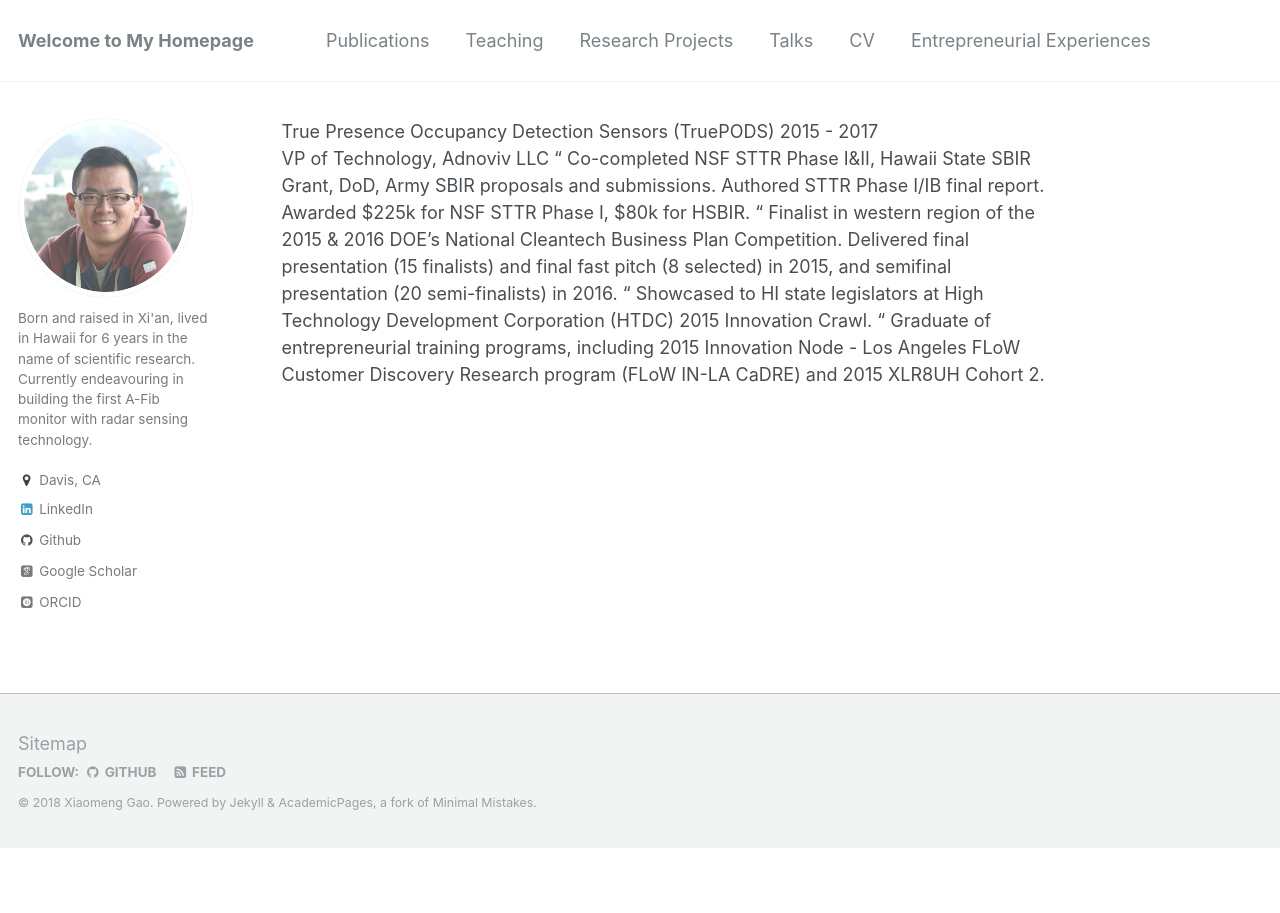
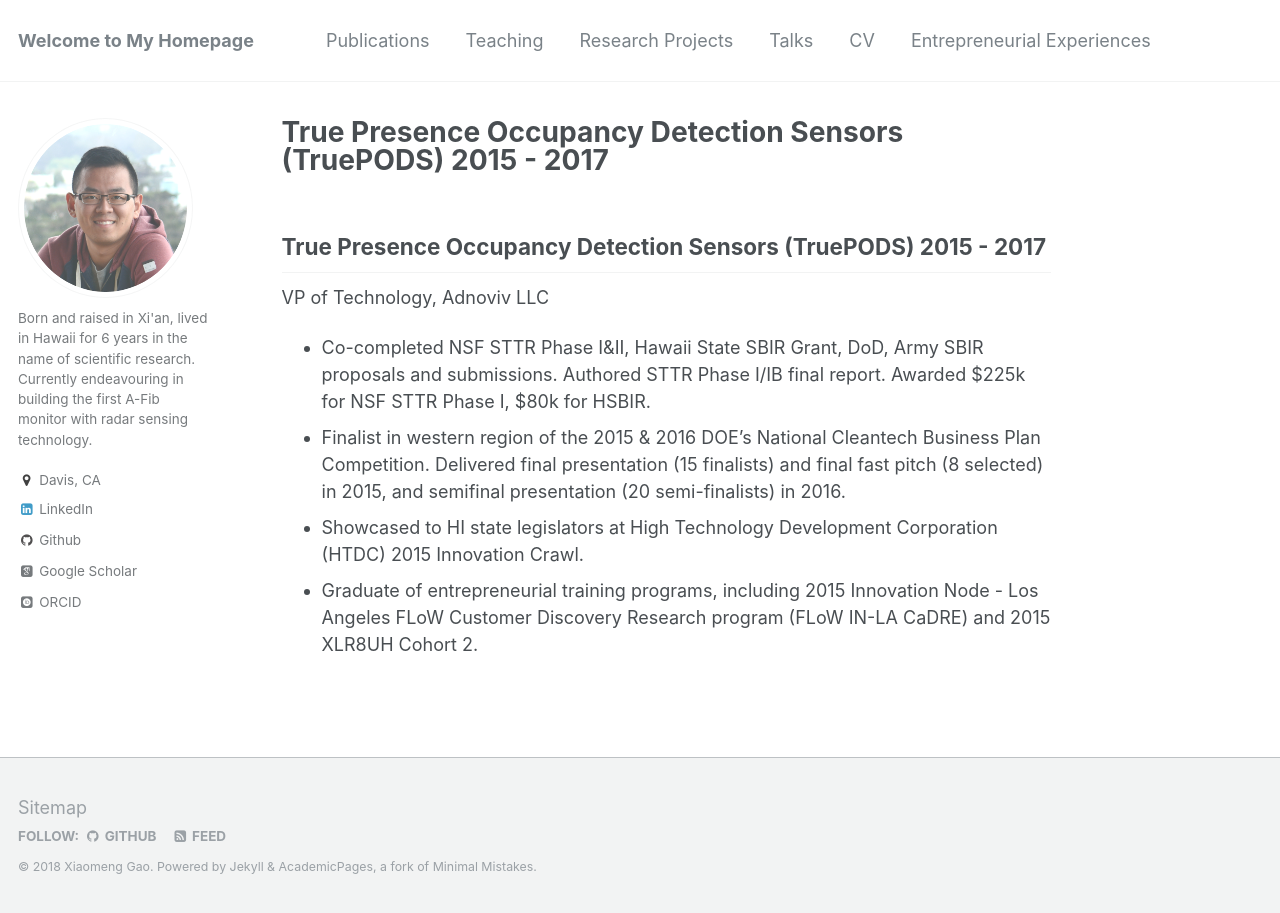
Before and after one commit to x-mengao/x-mengao.github.io, a Jekyll site: the page built from _pages/markdown.md, in a window 1280 px wide. Built offline with Jekyll 4.4.1, drawn with Linux system fonts in a browser that asks for light colours; some web fonts are replaced; our own code applies the rules of GitHub Pages for plain Markdown files.

Commit message:
Update markdown.md

```diff
--- a/_pages/markdown.md
+++ b/_pages/markdown.md
@@ -1,6 +1,6 @@
-True Presence Occupancy Detection Sensors (TruePODS)                                                                                  2015 - 2017
+## True Presence Occupancy Detection Sensors (TruePODS)                                                         2015 - 2017
 VP of Technology, Adnoviv LLC
-"	Co-completed NSF STTR Phase I&II, Hawaii State SBIR Grant, DoD, Army SBIR proposals and submissions. Authored STTR Phase I/IB final report. Awarded $225k for NSF STTR Phase I, $80k for HSBIR.
-"	Finalist in western region of the 2015 & 2016 DOE's National Cleantech Business Plan Competition. Delivered final presentation (15 finalists) and final fast pitch (8 selected) in 2015, and semifinal presentation (20 semi-finalists) in 2016.
-"	Showcased to HI state legislators at High Technology Development Corporation (HTDC) 2015 Innovation Crawl.
-"	Graduate of entrepreneurial training programs, including 2015 Innovation Node - Los Angeles FLoW Customer Discovery Research program (FLoW IN-LA CaDRE) and 2015 XLR8UH Cohort 2.
+* Co-completed NSF STTR Phase I&II, Hawaii State SBIR Grant, DoD, Army SBIR proposals and submissions. Authored STTR Phase I/IB final report. Awarded $225k for NSF STTR Phase I, $80k for HSBIR.
+* Finalist in western region of the 2015 & 2016 DOE's National Cleantech Business Plan Competition. Delivered final presentation (15 finalists) and final fast pitch (8 selected) in 2015, and semifinal presentation (20 semi-finalists) in 2016.
+* Showcased to HI state legislators at High Technology Development Corporation (HTDC) 2015 Innovation Crawl.
+* Graduate of entrepreneurial training programs, including 2015 Innovation Node - Los Angeles FLoW Customer Discovery Research program (FLoW IN-LA CaDRE) and 2015 XLR8UH Cohort 2.
```
